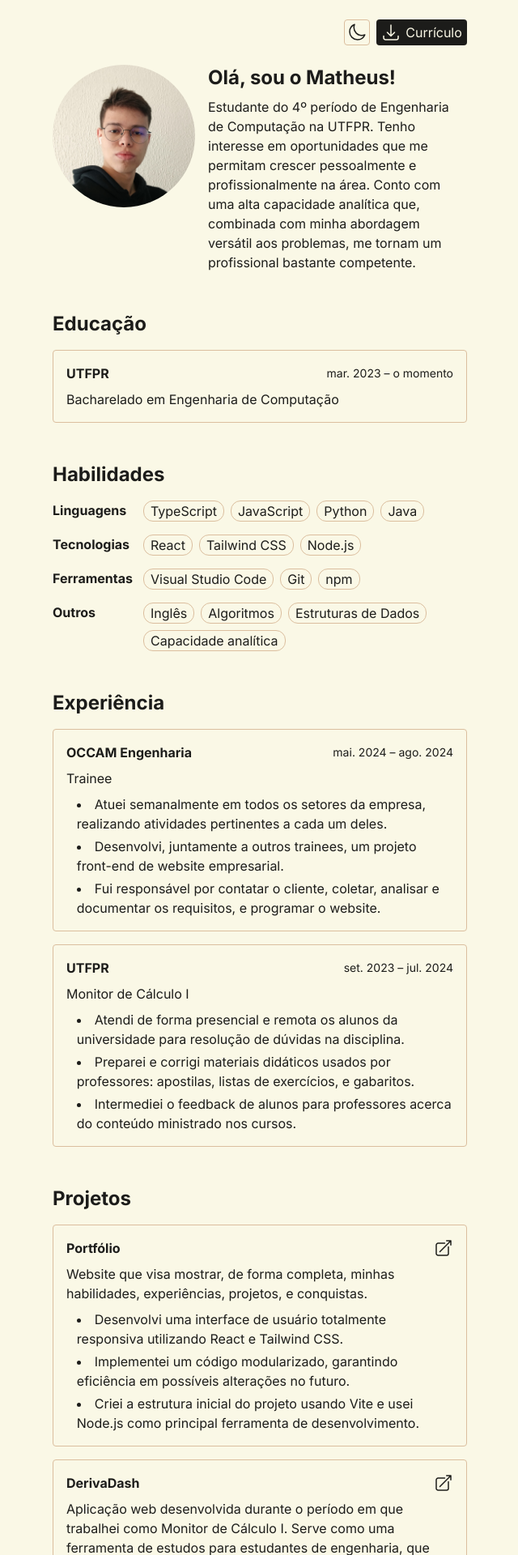
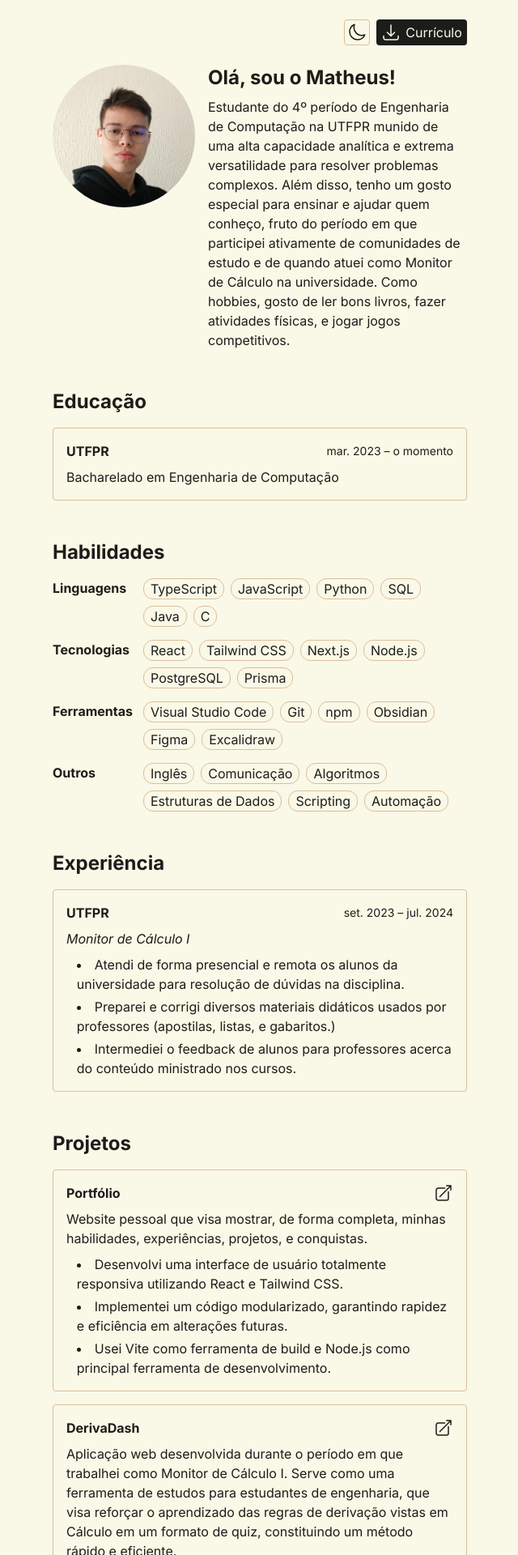
Before and after one commit to mcavalcantes/portfolio, a React (Vite) app: page / in a window 1280 px wide. Shown: the top 1920 px of the page at 81% size, without its empty margins (319-959 px from the left). Built offline with nearby package versions, Linux system fonts and the light colour scheme.

Commit message:
TODO: add the blog project; push to github; check if the deploy was successful;

```diff
--- a/src/App.tsx
+++ b/src/App.tsx
@@ -23,10 +23,11 @@ export const App = () => (
         <div className="flex flex-col items-center md:items-start gap-2">
           <h1 className="text-center">Olá, sou o Matheus!</h1>
           <p>
-            Estudante do 4º período de Engenharia de Computação na UTFPR. Tenho interesse em oportunidades
-            que me permitam crescer pessoalmente e profissionalmente na área. Conto com uma alta
-            capacidade analítica que, combinada com minha abordagem versátil aos problemas, me
-            tornam um profissional bastante competente.
+            Estudante do 4º período de Engenharia de Computação na UTFPR munido de uma alta capacidade analítica
+            e extrema versatilidade para resolver problemas complexos. Além disso, tenho um gosto especial para
+            ensinar e ajudar quem conheço, fruto do período em que participei ativamente de comunidades de estudo e
+            de quando atuei como Monitor de Cálculo na universidade. Como hobbies, gosto de ler bons livros, fazer
+            atividades físicas, e jogar jogos competitivos.
           </p>
         </div>
       </section>
@@ -78,7 +79,7 @@ export const App = () => (
                 <h3>{item.name}</h3>
                 <p className="text-sm">{`${item.startDate} – ${item.endDate || "o momento"}`}</p>
               </div>
-              <p>{item.subtitle}</p>
+              <p className="italic">{item.subtitle}</p>
               <ul className="pl-[0.8rem] flex flex-col gap-1">
                 {item.bullets.map(item => (
                   <li key={uuidv4()}>{item}</li>
@@ -120,7 +121,7 @@ export const App = () => (
                 <h3>{item.name}</h3>
                 <p className="text-sm">{item.date}</p>
               </div>
-              <p>{item.subtitle}</p>
+              <p className="italic">{item.subtitle}</p>
               <p>{item.description}</p>
             </div>
           ))}
--- a/src/constants/constants.ts
+++ b/src/constants/constants.ts
@@ -28,7 +28,9 @@ export const SKILLS: Array<Skill> = [
       "TypeScript",
       "JavaScript",
       "Python",
+      "SQL",
       "Java",
+      "C",
     ],
   },
   {
@@ -36,7 +38,10 @@ export const SKILLS: Array<Skill> = [
     skills: [
       "React",
       "Tailwind CSS",
+      "Next.js",
       "Node.js",
+      "PostgreSQL",
+      "Prisma",
     ],
   },
   {
@@ -45,31 +50,25 @@ export const SKILLS: Array<Skill> = [
       "Visual Studio Code",
       "Git",
       "npm",
+      "Obsidian",
+      "Figma",
+      "Excalidraw",
     ],
   },
   {
     name: "Outros",
     skills: [
       "Inglês",
+      "Comunicação",
       "Algoritmos",
       "Estruturas de Dados",
-      "Capacidade analítica",
+      "Scripting",
+      "Automação",
     ],
   },
 ];
 
 export const EXPERIENCES: Array<Experience> = [
-  {
-    name: "OCCAM Engenharia",
-    startDate: "mai. 2024",
-    endDate: "ago. 2024",
-    subtitle: "Trainee",
-    bullets: [
-      "Atuei semanalmente em todos os setores da empresa, realizando atividades pertinentes a cada um deles.",
-      "Desenvolvi, juntamente a outros trainees, um projeto front-end de website empresarial.",
-      "Fui responsável por contatar o cliente, coletar, analisar e documentar os requisitos, e programar o website.",
-    ],
-  },
   {
     name: "UTFPR",
     startDate: "set. 2023",
@@ -77,7 +76,7 @@ export const EXPERIENCES: Array<Experience> = [
     subtitle: "Monitor de Cálculo I",
     bullets: [
       "Atendi de forma presencial e remota os alunos da universidade para resolução de dúvidas na disciplina.",
-      "Preparei e corrigi materiais didáticos usados por professores: apostilas, listas de exercícios, e gabaritos.",
+      "Preparei e corrigi diversos materiais didáticos usados por professores (apostilas, listas, e gabaritos.)",
       "Intermediei o feedback de alunos para professores acerca do conteúdo ministrado nos cursos.",
     ],
   },
@@ -87,11 +86,11 @@ export const PROJECTS: Array<Project> = [
   {
     link: "https://mcavalcante.netlify.app/",
     name: "Portfólio",
-    description: " Website que visa mostrar, de forma completa, minhas habilidades, experiências, projetos, e conquistas.",
+    description: "Website pessoal que visa mostrar, de forma completa, minhas habilidades, experiências, projetos, e conquistas.",
     bullets: [
       "Desenvolvi uma interface de usuário totalmente responsiva utilizando React e Tailwind CSS.",
-      "Implementei um código modularizado, garantindo eficiência em possíveis alterações no futuro.",
-      "Criei a estrutura inicial do projeto usando Vite e usei Node.js como principal ferramenta de desenvolvimento.",
+      "Implementei um código modularizado, garantindo rapidez e eficiência em alterações futuras.",
+      "Usei Vite como ferramenta de build e Node.js como principal ferramenta de desenvolvimento.",
     ],
   },
   {
@@ -99,9 +98,9 @@ export const PROJECTS: Array<Project> = [
     name: "DerivaDash",
     description: "Aplicação web desenvolvida durante o período em que trabalhei como Monitor de Cálculo I. Serve como uma ferramenta de estudos para estudantes de engenharia, que visa reforçar o aprendizado das regras de derivação vistas em Cálculo em um formato de quiz, constituindo um método rápido e eficiente.",
     bullets: [
-      "Desenvolvi o projeto do absoluto zero, utilizando simplesmente HTML, CSS, e JavaScript.",
+      "Desenvolvi o projeto do absoluto zero, utilizando puramente HTML, CSS, e JavaScript.",
       "Implementei toda a lógica do funcionamento da página usando métodos nativos do JavaScript.",
-      "Criei mais de 70 questões para serem usadas na aplicação, utilizando LaTeX para obter uma melhor formatação das imagens.",
+      "Criei mais de 70 questões usando LaTeX para obter uma melhor formatação das imagens.",
     ],
   },
 ];
@@ -123,7 +122,7 @@ export const ACHIEVEMENTS: Array<Achievement> = [
 
 export const SOCIALS: Array<Social> = [
   {
-    link: "mailto:mcavalcante.business@gmail.com",
+    link: "mailto:mscavalcante.business@outlook.com",
     name: "E-mail",
     icon: EmailIcon,
   },
```
